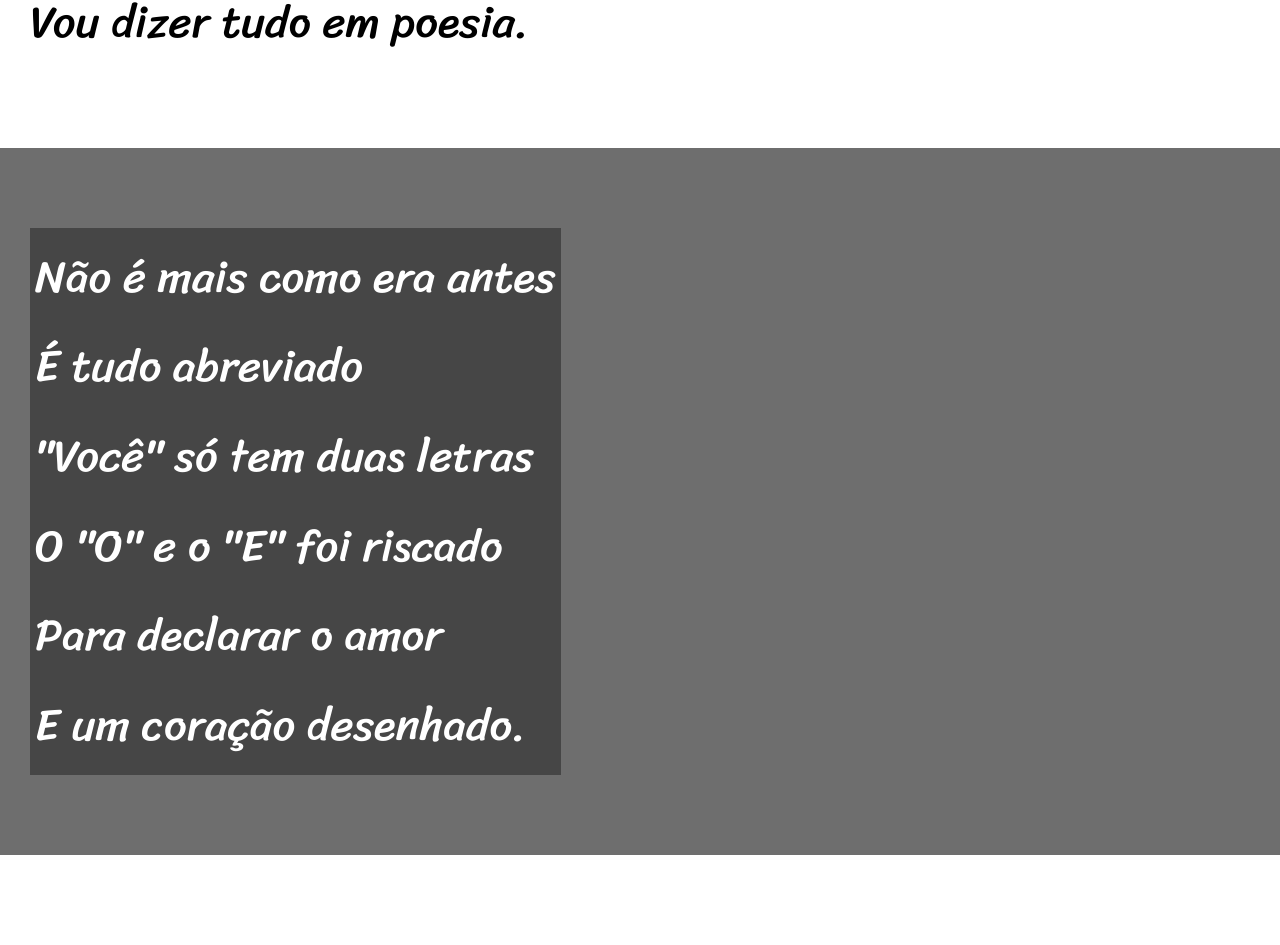
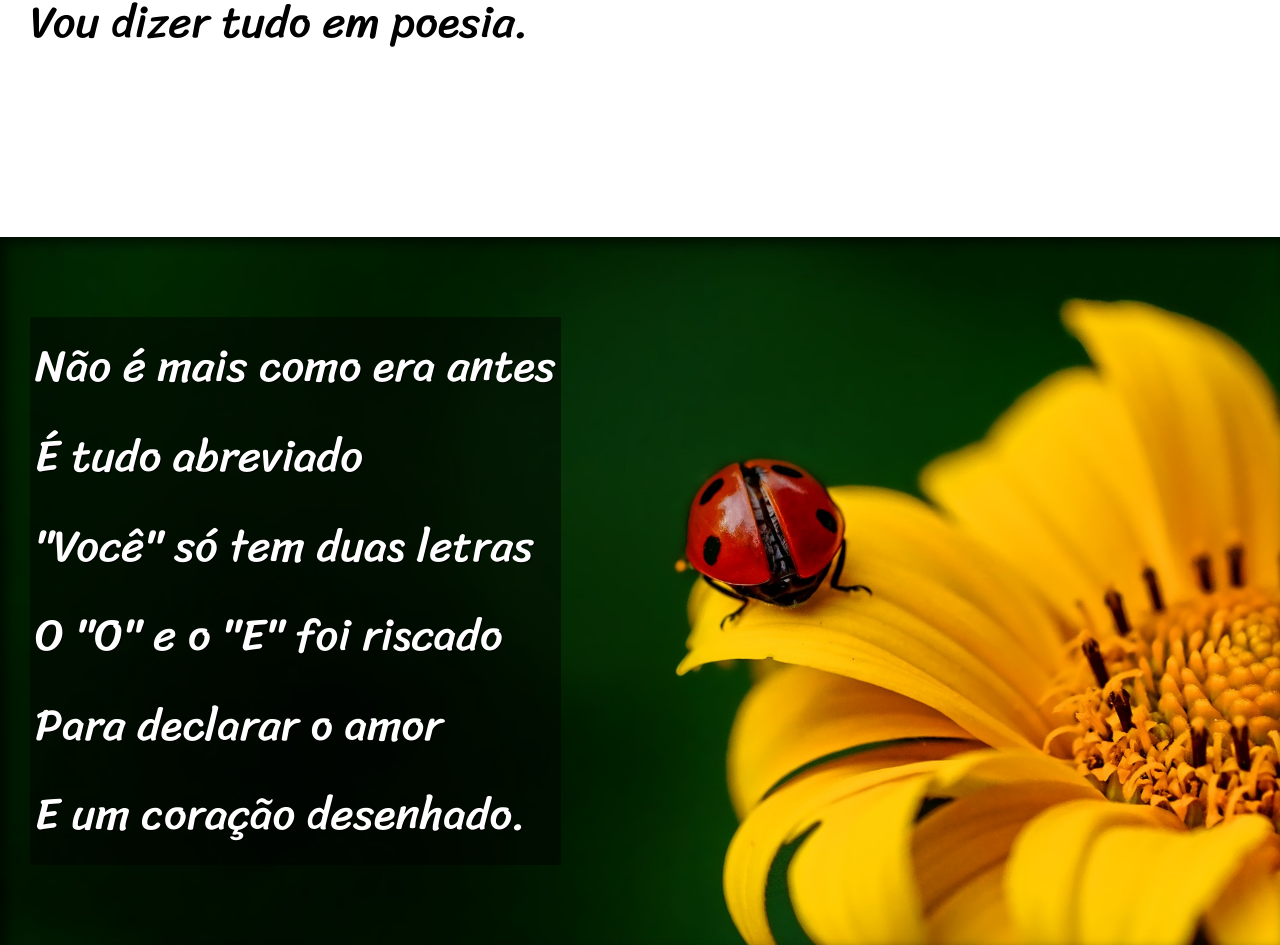
Before and after one commit to emesantts/html-css, a plain HTML site: page desafios/d012/index.html in a window 1280 px wide. Shown: the part 989-1934 px from the top of the page. Drawn offline with Linux system fonts and the light colour scheme.

Commit message:
Atualizei o desafio 12

```diff
--- a/desafios/d012/estilo/style.css
+++ b/desafios/d012/estilo/style.css
@@ -54,6 +54,10 @@
     font-size: 3.5vw;
 }
 
+section > p{
+    padding-bottom: 2em;
+}
+
 section.normal{
     background-color: white;
     color: black;
@@ -62,14 +66,27 @@
 section.imagem{
     background-color: rgba(0, 0, 0, 0.349);
     color: white;
+    box-shadow: inset 6px 6px 13px 0px rgba(0, 0, 0, 0.637) ;
+    background-attachment: fixed;
 }
 
 section.imagem > p{
     display: inline-block;
     padding: 5px;
-    background-color:rgba(0, 0, 0, 0.363) ;
+    background-color:rgba(0, 0, 0, 0.475) ;
+    text-shadow: 1px 1px 0px black;
+}
+section#img01{
+    background-image: url(../imagens/background001.jpg);
+    background-position: right center;
+    background-size: cover;
+
 }
 
+section#img02{
+    background-image: url(../imagens/background002.jpg);
+    background-size: cover;
+}
 footer{
     background-color: black;
     color: white;
--- a/desafios/d012/index.html
+++ b/desafios/d012/index.html
@@ -28,7 +28,7 @@
         </section>
     </p>
 
-<section class="imagem">
+<section class="imagem" id="img01">
     <p>
         Não é mais como era antes <br>
         É tudo abreviado <br>
@@ -64,7 +64,7 @@
 </section>
 
 
-<section class="imagem">
+<section class="imagem" id="img02">
 
     <p>
         Tenho saudade das cartas <br>
```
